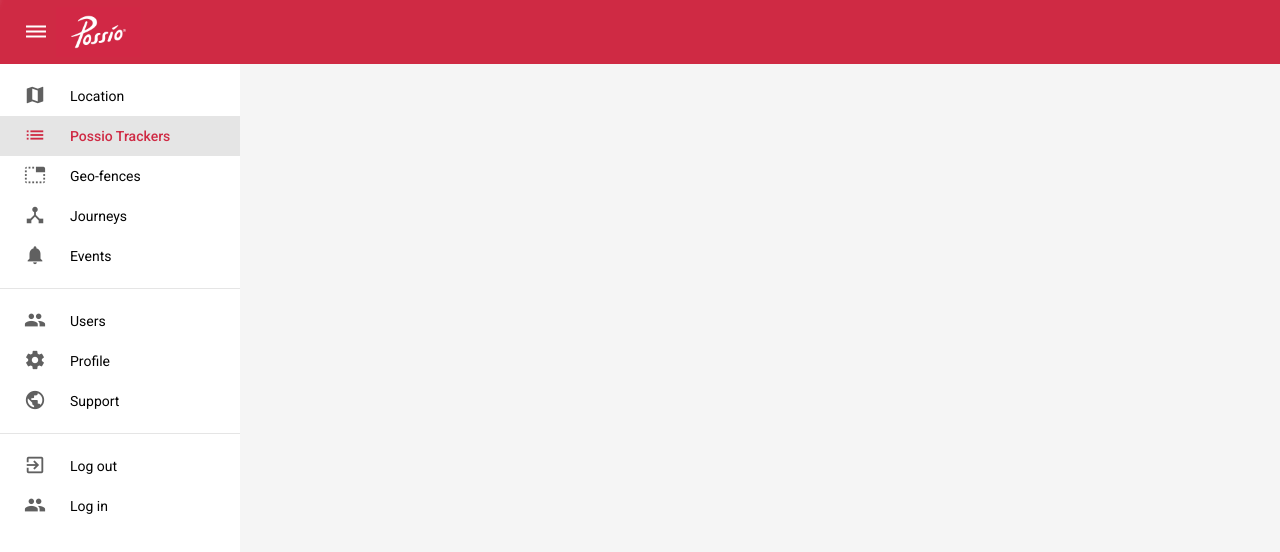
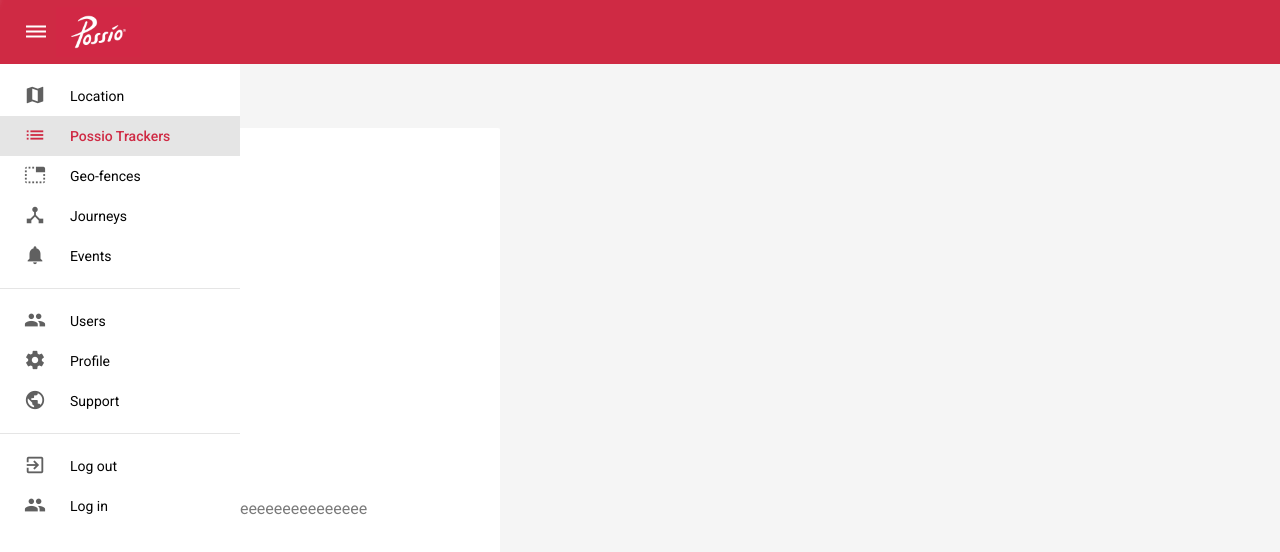
Before and after one commit to gdbroman/assignment_51, a React (Create React App) app: page /trackers in a window 1280 px wide. Shown: the top 552 px of the page. Built offline with nearby package versions, Linux system fonts and the light colour scheme.

Commit message:
add routing for trackers

```diff
--- a/src/App.js
+++ b/src/App.js
@@ -4,6 +4,8 @@
 import { BrowserRouter as Router, Switch, Route } from "react-router-dom";
 import LoadingBar from 'react-top-loading-bar';
 import Login from './components/login_page/LoginScreen';
+import TrackerScreen from './components/trackers_page/TrackerScreen'
+
 
 class App extends React.Component {
   constructor(props) {
@@ -44,7 +46,7 @@
               <Nav />
               <section className="main">
                 <Route path="/location" />
-                <Route path="/trackers" />
+                <Route path="/trackers" component={TrackerScreen}/>
                 <Route path="/fences" />
                 <Route path="/journeys" />
                 <Route path="/events" />
--- a/src/components/trackers_page/TrackerScreen.js
+++ b/src/components/trackers_page/TrackerScreen.js
@@ -1,6 +1,4 @@
 import React from 'react';
-import SignIn from './signin/SignIn'
-import Registration from './registration/Registration'
 import Tracker from './tracker/Tracker'
 
 import {
@@ -16,8 +14,8 @@
     return (
         <div className="tracker-container">
           <Switch>
-            <Route path="/trackers/signin"><SignIn /></Route>
-            <Route path="/trackers/registration"><Registration /></Route>
+            <Route path="/trackers/signin"></Route>
+            <Route path="/trackers/registration"></Route>
             <Route path="/trackers"><Tracker /></Route>
           </Switch>
         </div>
--- a/src/components/trackers_page/TrackerScreen.scss
+++ b/src/components/trackers_page/TrackerScreen.scss
@@ -1,7 +1,7 @@
 @import '../../assets/styles/colors';
 
 $full-height: 100vh;
-$min-height: $login-height * 0.95;
+$min-height: $full-height * 0.95;
 
 .tracker-container {
     border-radius: 2px;
@@ -13,6 +13,6 @@
     width:90%;
     max-width:500px;
     min-width:300px;
-    min-height: $login-height;
-    margin: calc(50vh - #{$half-login-height}) 0 0 0;
+    min-height: $min-height;
+    margin: 5% 0 0 0;
 }
```
